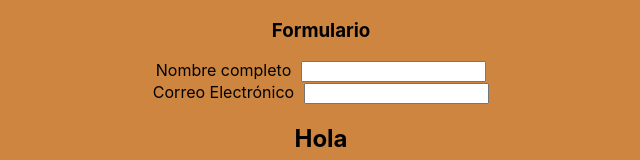
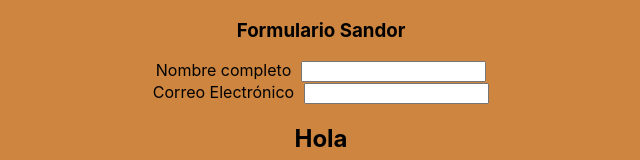
Before and after one commit to vmeli/react, a React (Create React App) app: page / in a window 1280 px wide. Shown: the top 160 px of the page, without its empty margins (319-959 px from the left). Built offline with nearby package versions, Linux system fonts and the light colour scheme.

Commit message:
lifecycle

```diff
--- a/src/App.js
+++ b/src/App.js
@@ -36,7 +36,7 @@ const App = () => (
       image="https://picsum.photos/id/237/200/300"
       categoria="mascotas"
     /> */}
-    <Formulario/>
+    <Formulario name="Sandor"/>
   </>
 )
 
--- a/src/Formulario.jsx
+++ b/src/Formulario.jsx
@@ -30,21 +30,21 @@ class Formulario extends Component {
     render() {
         return (
             <div className="grid">
-                <h3>Formulario</h3>
-                <form>
+                <h3>Formulario {this.props.name}</h3>
+                <form id="elemento">
                     <div className="form__item">
                         <label>Nombre completo</label>
                         <input
                             type="text"
                             onChange={this.updateName}
-                        />
+                            />
                     </div>
                     <div className="form__item">
                         <label>Correo Electrónico</label>
                         <input
                             type="email"
                             onChange={this.updateEmail}
-                        />
+                            />
                     </div>
                 </form>
                 <div>
@@ -54,6 +54,16 @@ class Formulario extends Component {
             </div>
         )
     }
+    //Montaje
+    componentDidMount() {
+        console.log("Saa",document.getElementById("elemento"))
+    }
+    //Actualización
+    componentDidUpdate(prevProps,prevstate) {
+        console.log("prevProps", prevProps)
+        console.log("prevstate", prevstate)
+    }
+    //Desmontaje
 }
 
 export default Formulario;
```
